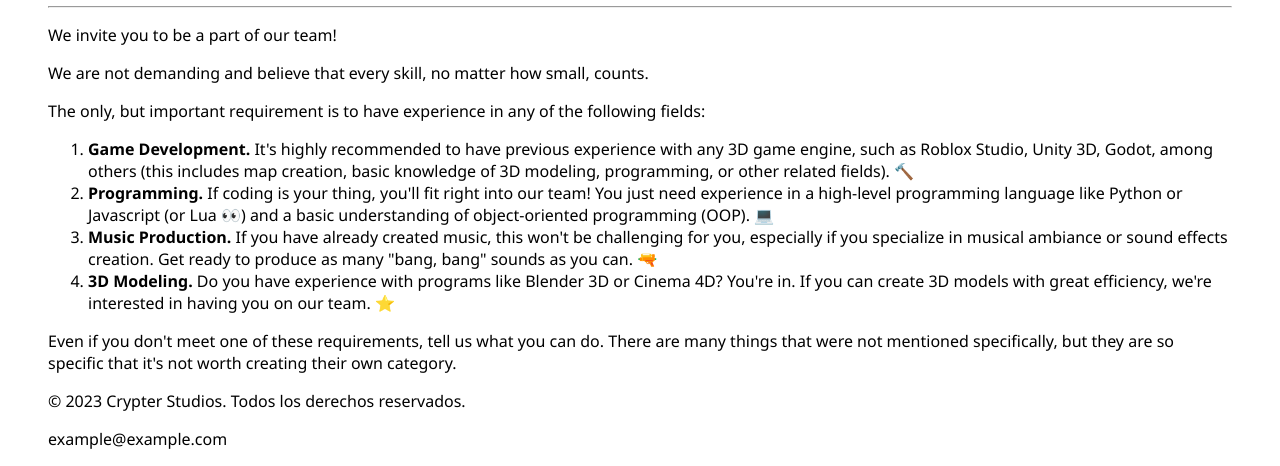
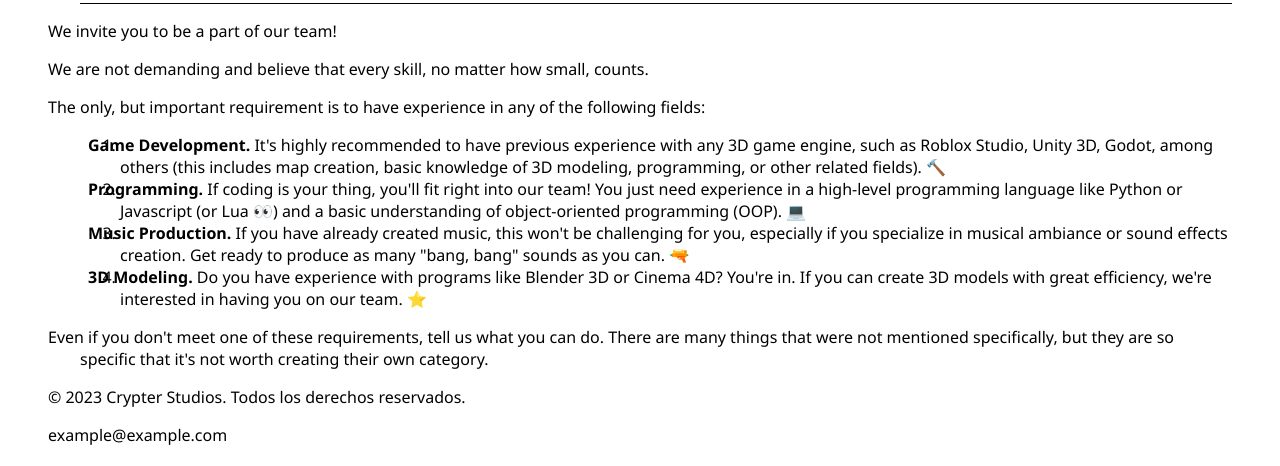
Before and after one commit to crypter-studios/crypter-studios.github.io, a plain HTML site: page en/index.html in a window 1280 px wide. Shown: the part 710-1176 px from the top of the page. Drawn offline with Linux system fonts and the light colour scheme.

Commit message:
Update index.html

```diff
--- a/en/index.html
+++ b/en/index.html
@@ -13,6 +13,13 @@
     /* CSS Styles */
     body {
       transition: background-color 0.3s, color 0.3s;
+      padding-left: 2em; /* Puedes ajustar el valor según tus necesidades */
+      text-indent: -2em; /* Se utiliza un valor negativo para compensar el padding y mantener el texto alineado */
+    }
+    hr {
+      border: none;
+      border-top: 1px solid #000; /* Ajusta el valor del grosor según tus preferencias */
+      margin: 1em 0; /* Añade margen superior e inferior según sea necesario */
     }
     /* Toggle button styles */
     .dark-mode-toggle {
```
